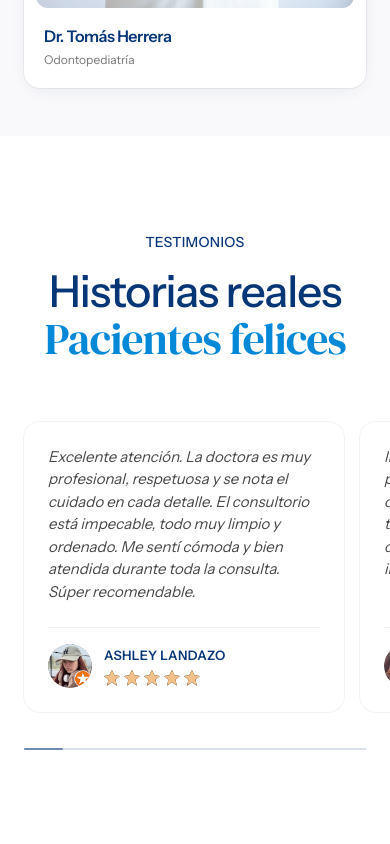
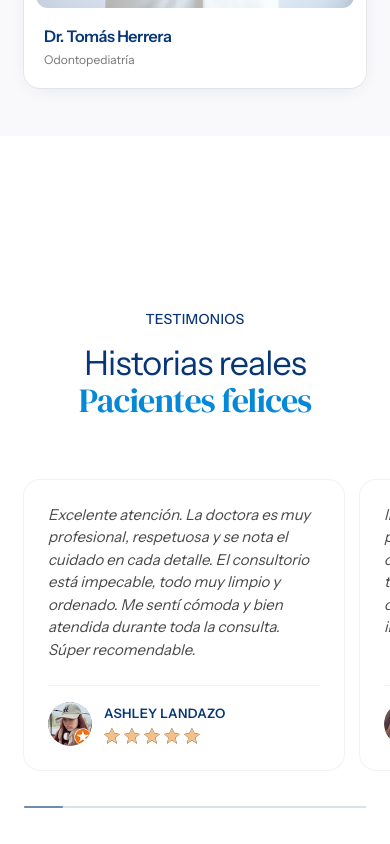
Before and after one commit to mateoLorenzo/kingdom-tech, a Next.js app in the folder dental-landing/: page / in a window 390 px wide. Shown: the part 5460-6304 px from the top of the page. Built offline with nearby package versions, Linux system fonts and the light colour scheme.

Commit message:
Improved testimonies section responsive

```diff
--- a/dental-landing/components/sections/Testimonials.tsx
+++ b/dental-landing/components/sections/Testimonials.tsx
@@ -78,7 +78,7 @@ const testimonials = [
 
 export function Testimonials() {
   return (
-    <section id="testimonios" className="w-full overflow-x-clip bg-white py-24">
+    <section id="testimonios" className="w-full overflow-x-clip bg-white min-h-[100svh] flex flex-col justify-center py-24">
       <div className="mx-auto w-full max-w-[1280px] px-6 lg:px-10">
         <Reveal>
           <p className="text-center text-sm font-medium uppercase tracking-[.3px] text-[#09357C]">
@@ -87,7 +87,7 @@ export function Testimonials() {
         </Reveal>
         <RevealWords
           as="h2"
-          className="mt-4 whitespace-pre-line text-center text-[44px] font-medium leading-[1.05] tracking-tight text-[#073677]"
+          className="mt-4 whitespace-pre-line text-center text-[34px] leading-[1.1] sm:text-[36px] sm:leading-[1.08] lg:text-[44px] lg:leading-[1.05] font-normal sm:font-medium tracking-tight text-[#073677]"
           startDelay={120}
           wordDelay={50}
           segments={[
```
